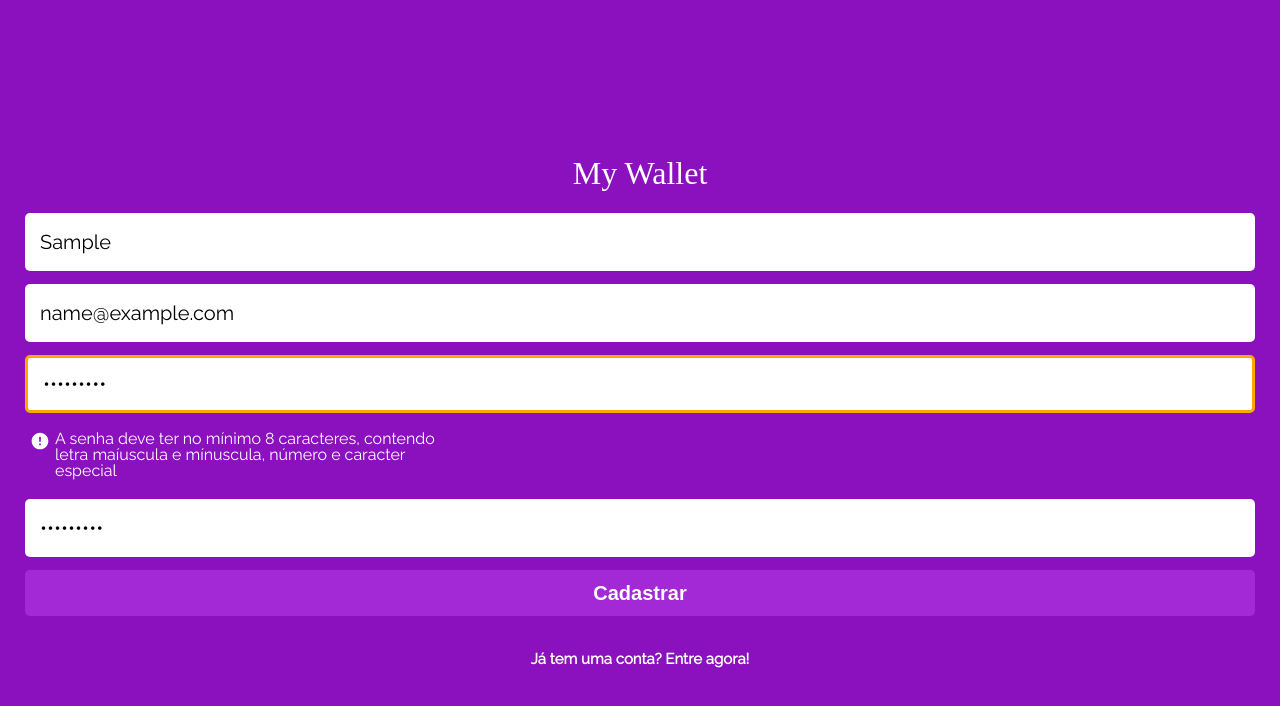
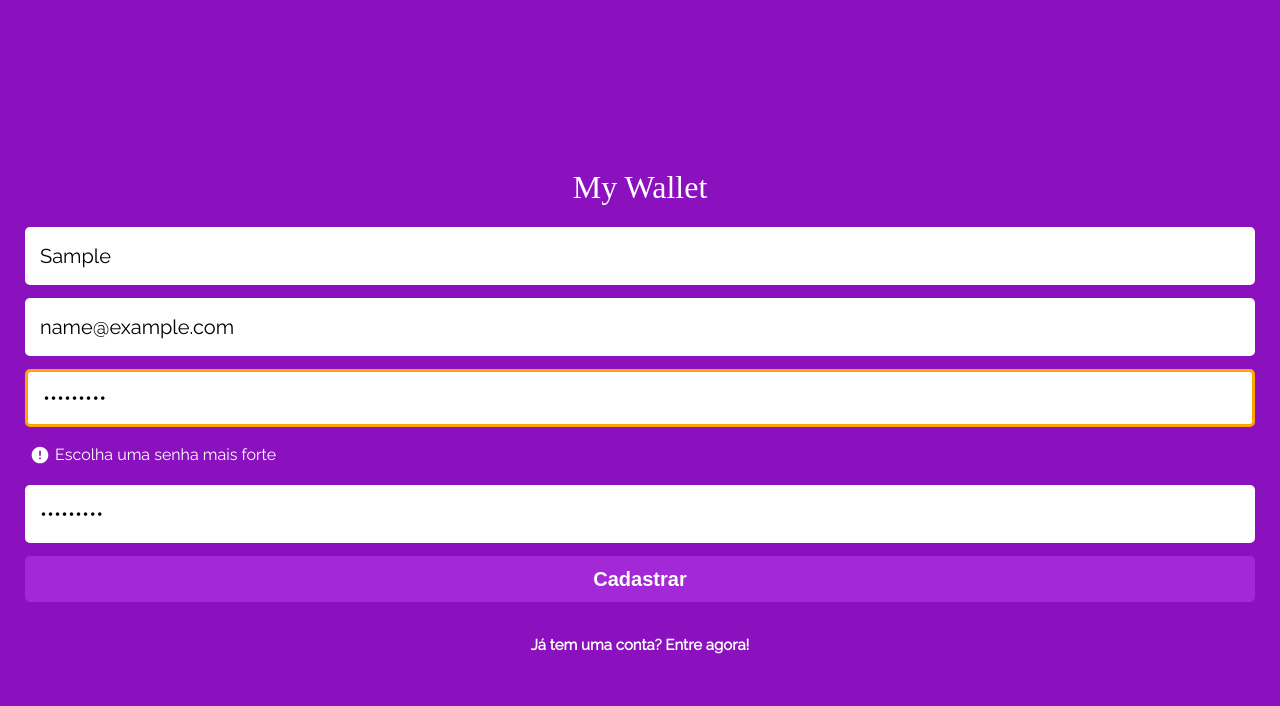
Before and after one commit to yasmimc/MyWallet-frontend, a React (Create React App) app: page /sign-up in a window 1280 px wide. Both pictures are taken after typing "Sample", "name@example.com", "Sample123", "Sample123" into the empty fields and a click on the button "Cadastrar". Shown: the top 706 px of the page. Built offline with nearby package versions, Linux system fonts and the light colour scheme; a web font is replaced by a local one.

Commit message:
Change weak password message

```diff
--- a/src/components/SignUp/SignUp.js
+++ b/src/components/SignUp/SignUp.js
@@ -101,10 +101,7 @@ export default function SignUp() {
 			{inputError.password ? (
 				<InputErrorMsg>
 					<WarningIcon />
-					<p>
-						A senha deve ter no mínimo 8 caracteres, contendo letra maíuscula e
-						mínuscula, número e caracter especial
-					</p>
+					<p>Escolha uma senha mais forte</p>
 				</InputErrorMsg>
 			) : null}
 			<Input
```
